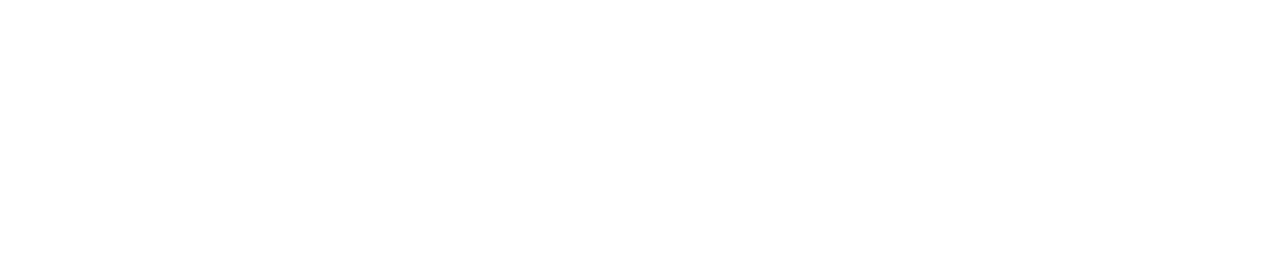
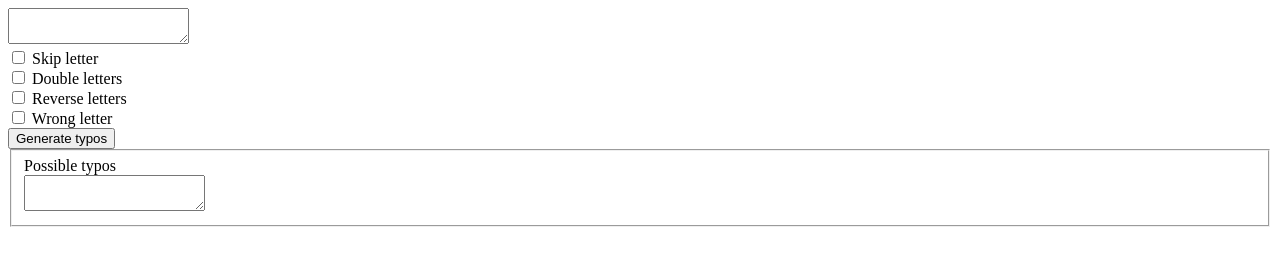
Before and after one commit to kathyatskiv/Typo-generator, a plain HTML site: page index.html in a window 1280 px wide. Drawn offline with Linux system fonts and the light colour scheme.

Commit message:
html filled

```diff
--- a/index.html
+++ b/index.html
@@ -5,9 +5,56 @@
     <meta name="viewport" content="width=device-width, initial-scale=1.0">
     <title>Typo Generator</title>
     <link rel="stylesheet" href="main.css">
+    <script type="text/javascript" src="index.js"></script>
 </head>
 <body>
 
-    <script type="text/javascript" src="index.js"></script>
+    <!-- Double character typos
+    Typos based on hitting an intended key twice (like "cooding" instead of "coding").
+
+    Transposed character typos
+    Typos based on transposition errors (like "ocding" instead of "coding").
+
+    Missed character typos
+    Typos based on a missed key (like "oding" instead of "coding").
+
+    Wrong key typos
+    Typos based on a user hitting the wrong key that is near the intended key (like "voding" instead of "coding"), only uses characters valid in ascii domain names.   -->
+
+    <div id="tool" class="typo">
+        <form action="/wp-content/themes/adresults-theme/tools/ajax/typo.php" method="POST">
+            <textarea id="search1" name="words"></textarea>
+            <br>
+            <label>
+                <input class="checkbox" name="options[]" type="checkbox" value="skip">
+                Skip letter
+            </label>
+            <br>
+            <label>
+                <input class="checkbox" name="options[]" type="checkbox" value="dubble">
+                Double letters
+            </label>
+            <br>
+            <label>
+                <input class="checkbox" name="options[]" type="checkbox" value="reverse">
+                Reverse letters
+            </label>
+            <br>
+            <label>
+                <input class="checkbox" name="options[]" type="checkbox" value="misspell">
+                Wrong letter
+            </label>
+
+        <div>
+            <input class="submit" type="submit" value="Generate typos">
+        </div>
+
+    </form>
+
+    <div id="return">
+        <fieldset>
+        <div class="field"><label for="result">Possible typos</label><br><textarea id="result"></textarea></div>
+    </fieldset></div>
+    </div>
 </body>
 </html>
```
